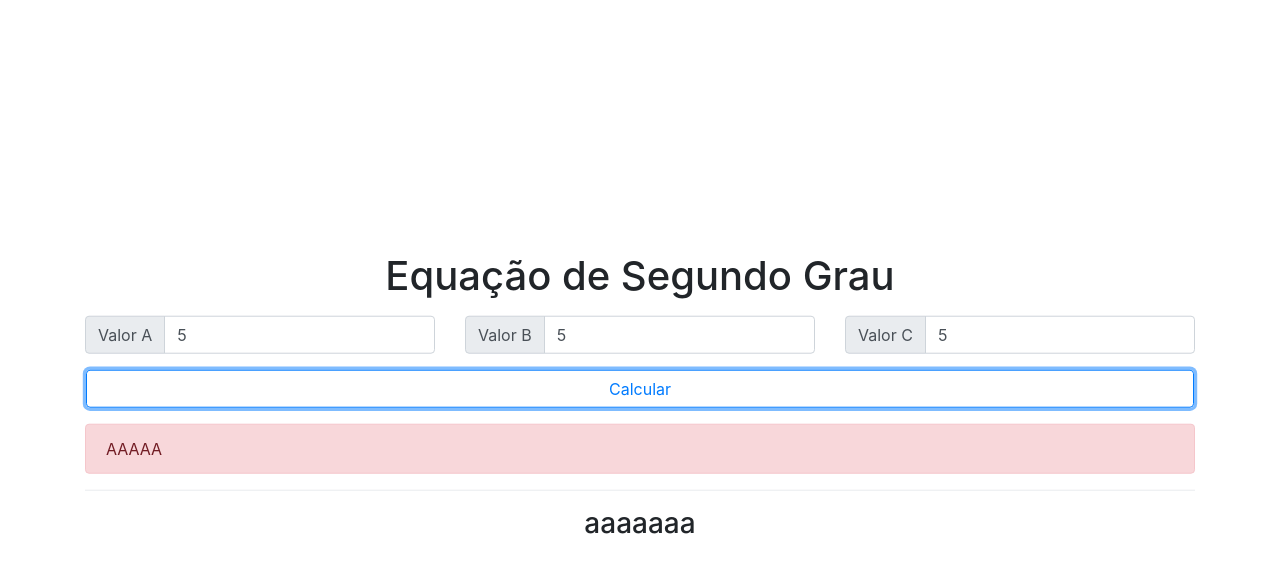
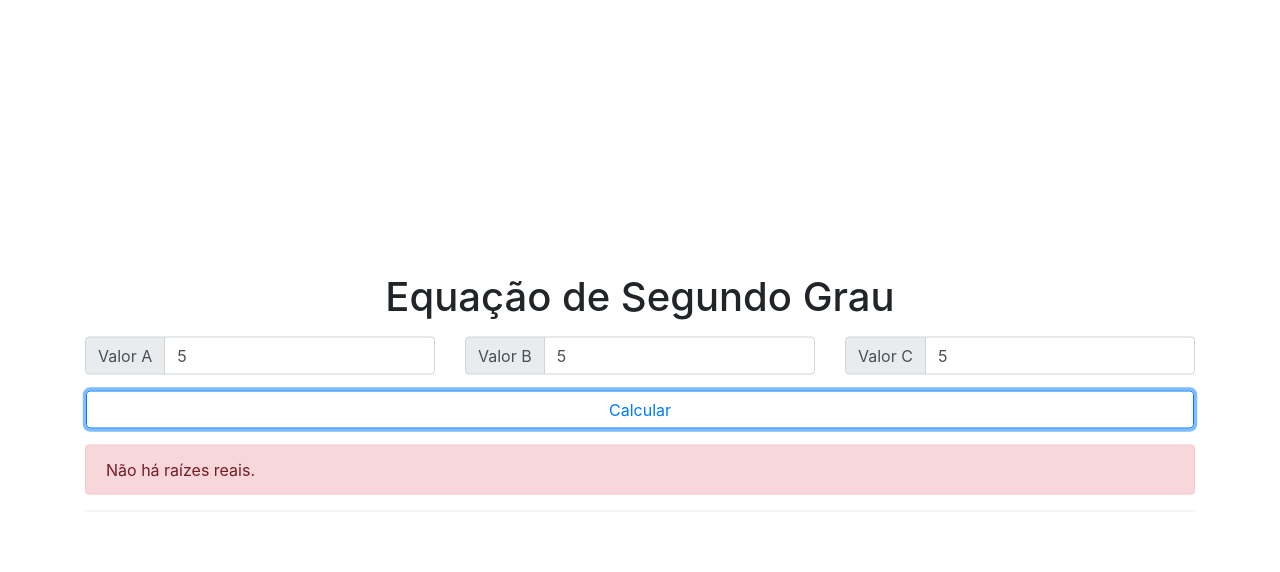
Before and after one commit to henrilhos-archives/second-degree-equation, a Vue app: page / in a window 1280 px wide. Both pictures are taken after typing "5", "5", "5" into the empty fields and a click on the button "Calcular". Shown: the top 572 px of the page. Built offline with nearby package versions, Linux system fonts and the light colour scheme.

Commit message:
verificando o que será mostrado no site

```diff
--- a/src/App.vue
+++ b/src/App.vue
@@ -31,14 +31,21 @@
         </button>
       </div>
 
-      <div class="mt-3 alert alert-danger" role="alert">
-        <span>AAAAA</span>
+      <div
+        v-if="errorAlert"
+        class="mt-3 alert alert-danger"
+        role="alert"
+      >
+        {{ errorMessage }}
       </div>
 
       <div class="dropdown-divider my-3"></div>
 
-      <div class="mt-2 h3 text-center">
-        aaaaaaa
+      <div
+        v-if="resultIsAvailable"
+        class="mt-2 h3 text-center"
+      >
+        {{ result }}
       </div>
     </div>
   </div>
@@ -51,15 +58,30 @@ export default {
     return {
       valorA: null,
       valorB: null,
-      valorC: null
+      valorC: null,
+
+      errorAlert: false,
+      errorMessage: null,
+
+      resultIsAvailable: false,
+      result: null
     }
   },
 
   methods: {
     calculate () {
-      var secDegreeEquation = new SecondDegreeEquation(this.valorA, this.valorB, this.valorC)
+      let secDegreeEquation = new SecondDegreeEquation(this.valorA, this.valorB, this.valorC)
+      let equationSolved = secDegreeEquation.calculate()
 
-      console.log(secDegreeEquation.calculateX())
+      if (equationSolved.error) {
+        this.errorAlert = true
+        this.errorMessage = equationSolved.errorMessage
+        this.resultIsAvailable = false
+      } else {
+        this.errorAlert = false
+        this.resultIsAvailable = true
+        this.result = equationSolved
+      }
     }
   }
 }
```
